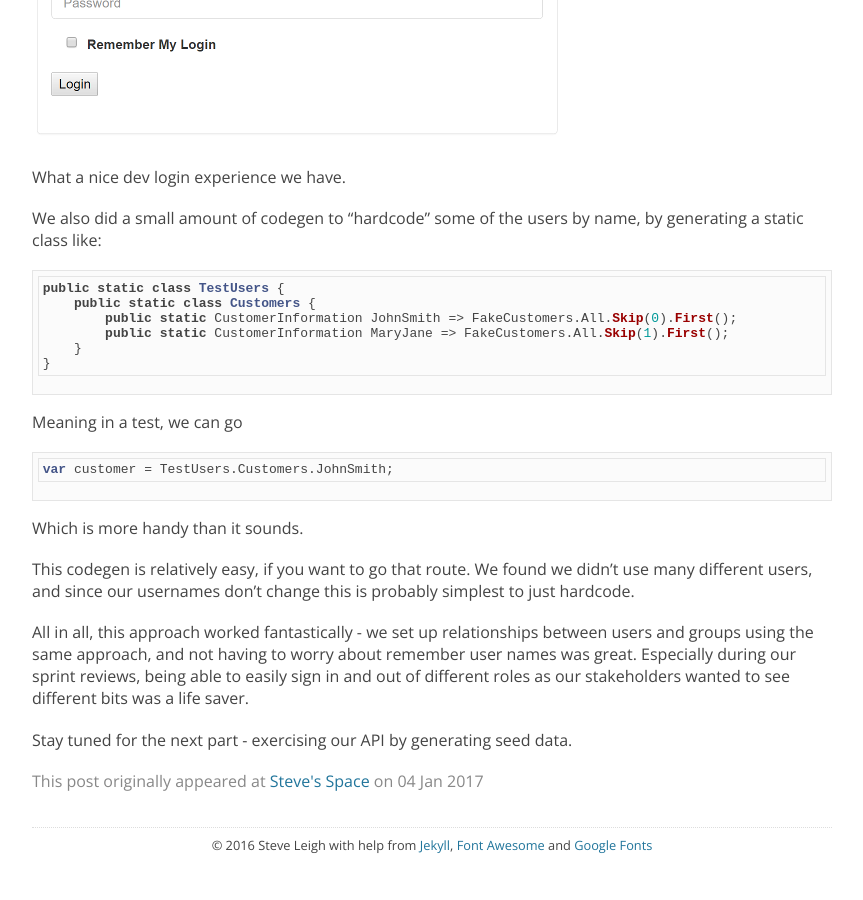
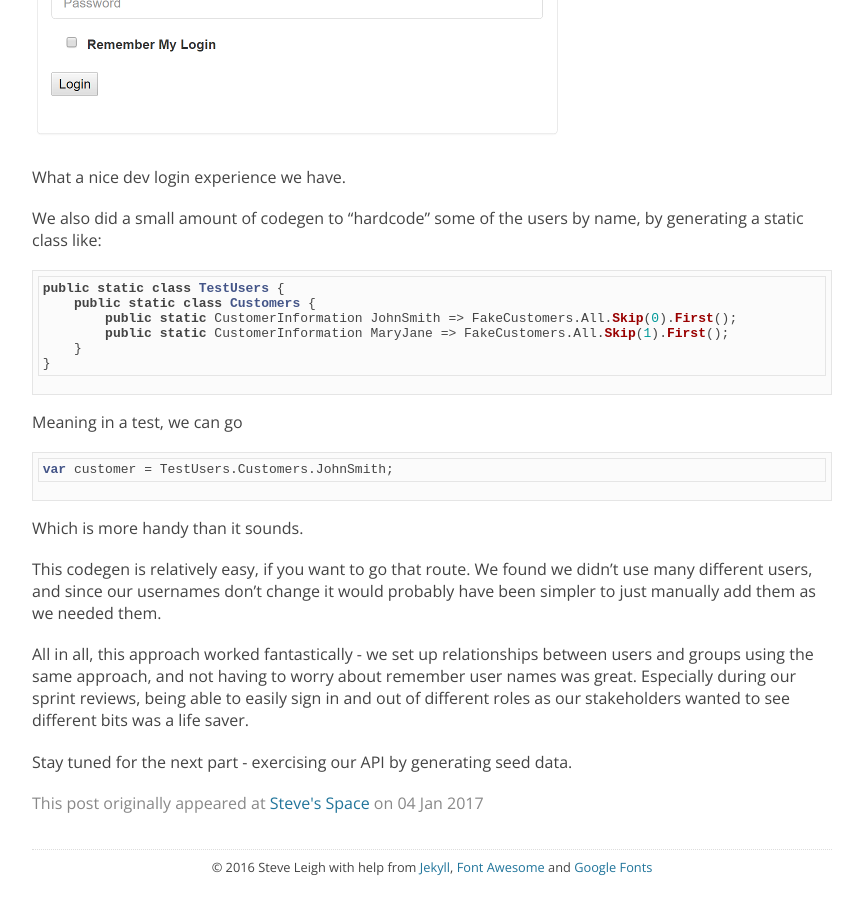
Before and after one commit to xwipeoutx/xwipeoutx.github.io, a Jekyll site: the page built from _posts/2017-01-04-seedy-fake-users.md, in a window 1280 px wide and 900 px high, scrolled down 3248 px. Shown: the whole window, without its empty margins (208-1071 px from the left). Built offline with Jekyll 4.4.1, drawn with Linux system fonts in a browser that asks for light colours; nearby versions of some CDN libraries; comment, search, counter and statistics services are not loaded; before the commit the page ends 4126 px from its top, so only the background shows below that.

Commit message:
Reword an awkward sentence.

```diff
--- a/_posts/2017-01-04-seedy-fake-users.md
+++ b/_posts/2017-01-04-seedy-fake-users.md
@@ -188,7 +188,7 @@ var customer = TestUsers.Customers.JohnSmith;
 Which is more handy than it sounds.
 
 This codegen is relatively easy, if you want to go that route.  We found we didn't use many different users, and since our usernames
-don't change this is probably simplest to just hardcode.
+don't change it would probably have been simpler to just manually add them as we needed them.
 
 All in all, this approach worked fantastically - we set up relationships between users and groups using the same approach,
 and not having to worry about remember user names was great.  Especially during our sprint reviews, being able to easily sign in
```
